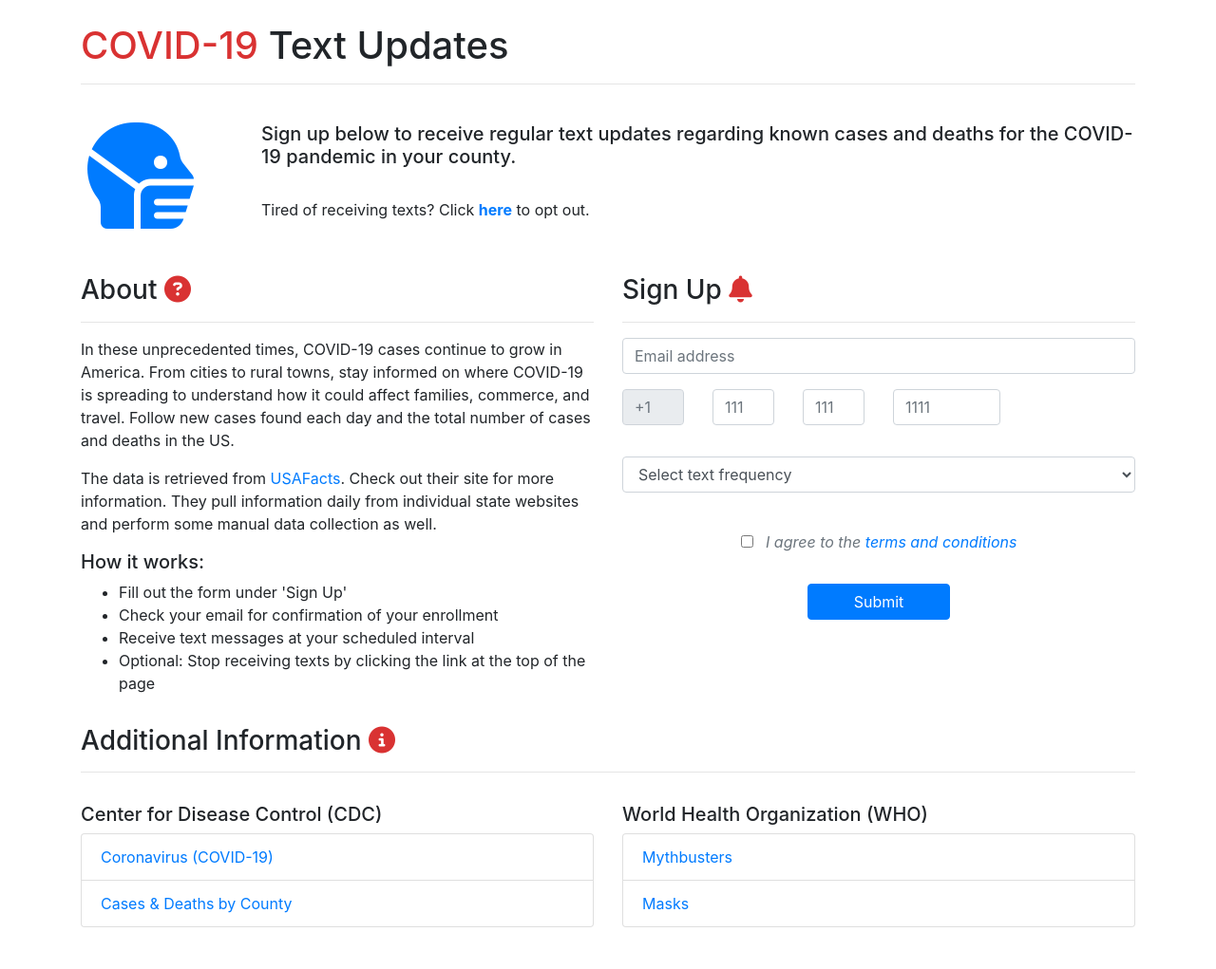
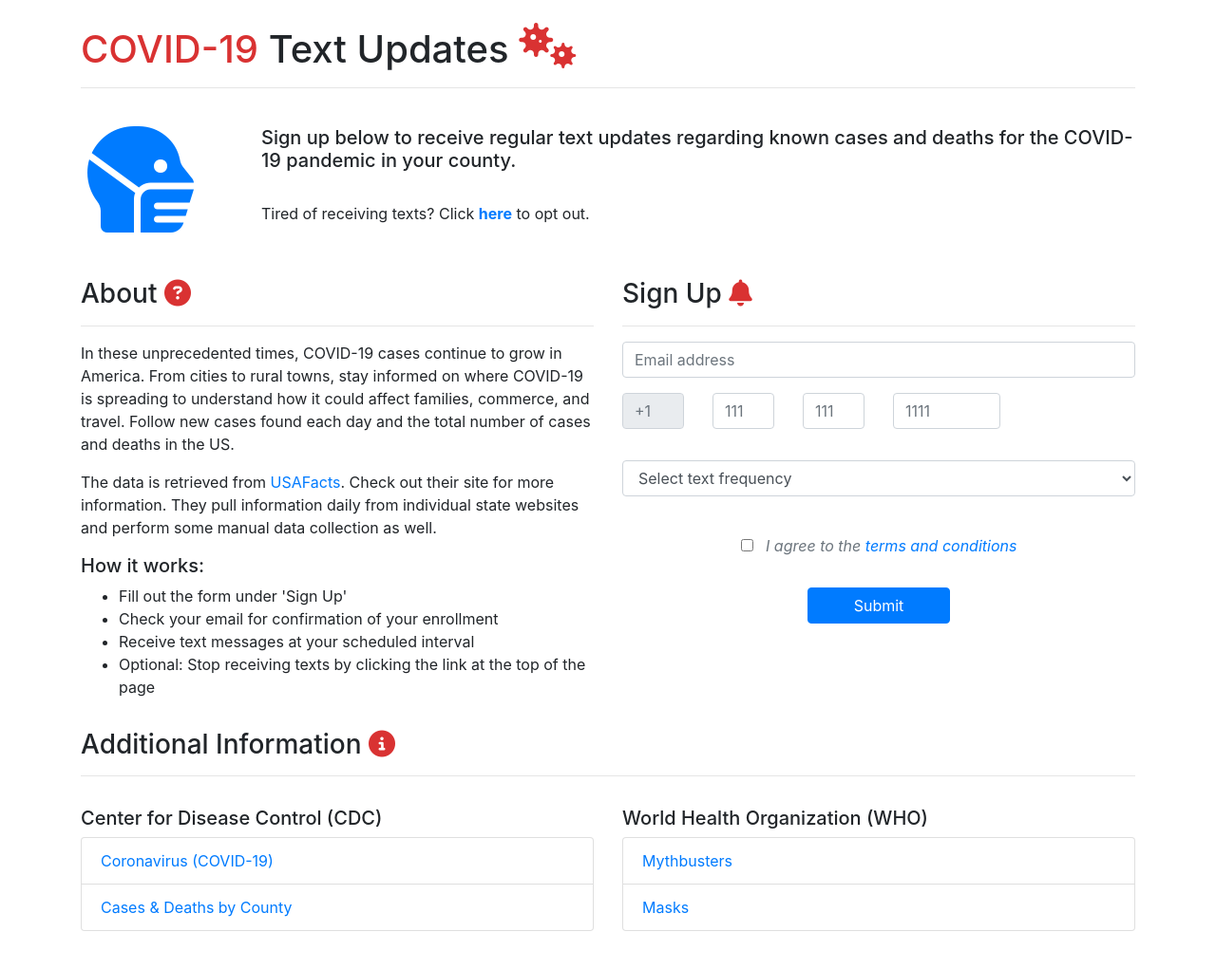
Before and after one commit to andrew-jacobson-dev/covid-19-text-updates, a Django app: page / in a window 1280 px wide. Shown: the whole page at 95% size. Before the commit the page ends 977 px from the top, so only its background shows below. Run offline with Django 3.2, Linux system fonts and the light colour scheme; data that the repository does not hold is empty; some libraries are stand-ins or nearby versions.

Commit message:
Added favicon

```diff
--- a/covid/covid/templates/base.html
+++ b/covid/covid/templates/base.html
@@ -1,3 +1,4 @@
+{% load static %}
 <!DOCTYPE html>
 <html lang="en">
   <head>
@@ -9,19 +10,20 @@
     <!-- Bootstrap CSS -->
     <link rel="stylesheet" href="https://stackpath.bootstrapcdn.com/bootstrap/4.1.3/css/bootstrap.min.css" integrity="sha384-MCw98/SFnGE8fJT3GXwEOngsV7Zt27NXFoaoApmYm81iuXoPkFOJwJ8ERdknLPMO" crossorigin="anonymous">
     <script src="https://kit.fontawesome.com/98e43811f5.js" crossorigin="anonymous"></script>
-    <title>COVID-19 Texting Program</title>
+    <link rel="shortcut icon" href="{%  static 'favicon.png' %}">
+    <title>COVID-19 Text Updates</title>
   </head>
 
   <body>
     <div class="container">
       <br>
-      <h1 style="color:#d93232;display:inline">COVID-19</h1><h1 style="display:inline"> Text Updates</h1>
+      <h1 style="color:#d93232;display:inline">COVID-19</h1><h1 style="display:inline"> Text Updates </h1><i class="fas fa-viruses fa-3x" style="color:#d93232;"></i>
       <hr>
       <br>
       {% block page_content %}{% endblock %}
     </div>
 
-    <script src="https://code.jquery.com/jquery-3.3.1.slim.min.js" integrity="sha384-q8i/X+965DzO0rT7abK41JStQIAqVgRVzpbzo5smXKp4YfRvH+8abtTE1Pi6jizo" crossorigin="anonymous"></script>
+<!--    <script src="https://code.jquery.com/jquery-3.3.1.slim.min.js" integrity="sha384-q8i/X+965DzO0rT7abK41JStQIAqVgRVzpbzo5smXKp4YfRvH+8abtTE1Pi6jizo" crossorigin="anonymous"></script>-->
     <script src="https://cdnjs.cloudflare.com/ajax/libs/popper.js/1.14.3/umd/popper.min.js" integrity="sha384-ZMP7rVo3mIykV+2+9J3UJ46jBk0WLaUAdn689aCwoqbBJiSnjAK/l8WvCWPIPm49" crossorigin="anonymous"></script>
     <script src="https://stackpath.bootstrapcdn.com/bootstrap/4.1.3/js/bootstrap.min.js" integrity="sha384-ChfqqxuZUCnJSK3+MXmPNIyE6ZbWh2IMqE241rYiqJxyMiZ6OW/JmZQ5stwEULTy" crossorigin="anonymous"></script>
 
```
Also changed, not shown: covid/text_signup/static/favicon.ico (added), covid/text_signup/static/favicon.png (added).
